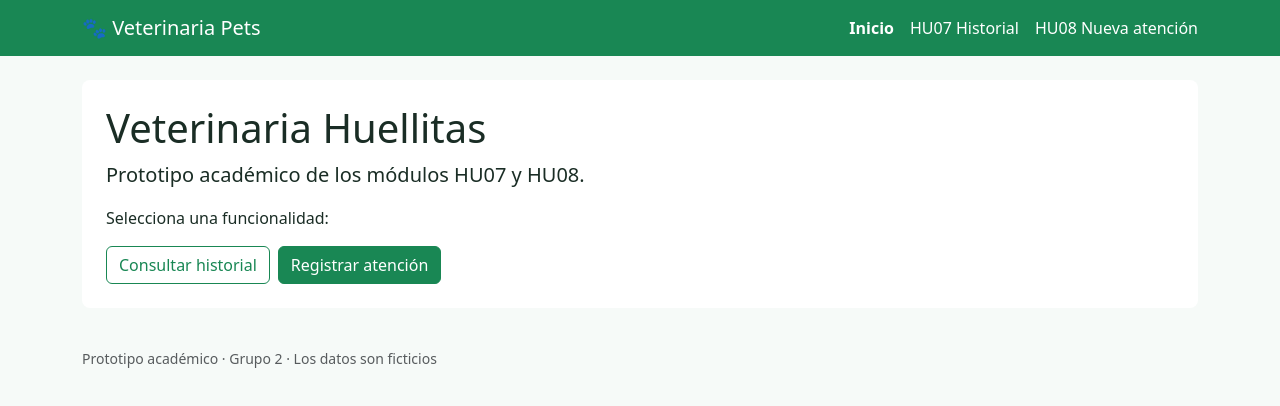
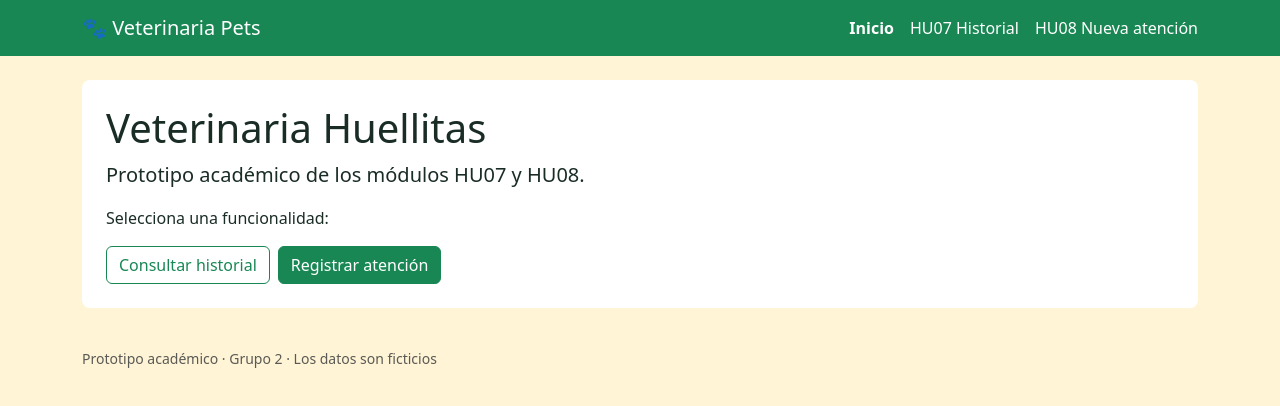
Before and after one commit to LeonelBackend/Veterinaria-Pets, an Angular app: page / in a window 1280 px wide. Shown: the top 406 px of the page. Built offline with nearby package versions, Linux system fonts and the light colour scheme.

Commit message:
Merge branch 'leoRama'

```diff
--- a/src/styles.css
+++ b/src/styles.css
@@ -1 +1 @@
-body {background: #f6faf8; color: #1a2d25;} a {text-decoration:none;} .card {border:1px solid #dbe8df; box-shadow:0 4px 12px #163c2210;} .navbar nav {flex-wrap:wrap;}
+body {background: #fff4d6; color: #1a2d25;} a {text-decoration:none;} .card {border:1px solid #dbe8df; box-shadow:0 4px 12px #163c2210;} .navbar nav {flex-wrap:wrap;}
```
